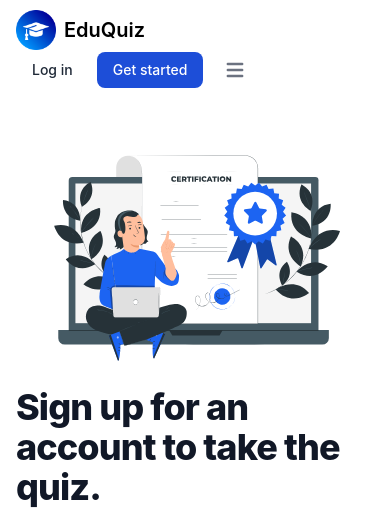
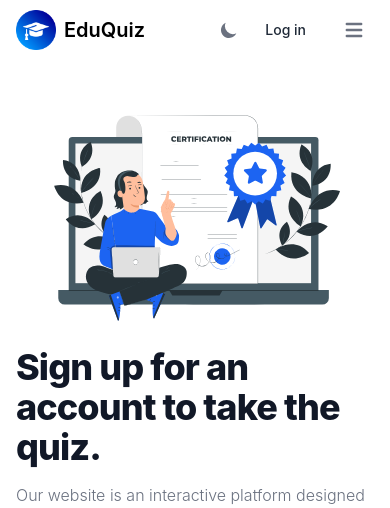
Before and after one commit to yassine20011/EduQuiz, a Django app: page / in a window 390 px wide. Shown: the top 508 px of the page. Run offline with Django 3.2, Linux system fonts and the light colour scheme; some libraries are stand-ins or nearby versions.

Commit message:
fixing get started button

```diff
--- a/loginsystem/templates/base.html
+++ b/loginsystem/templates/base.html
@@ -42,8 +42,8 @@
                     <a href="{% url 'login' %}"
                         class="text-gray-800 dark:text-white hover:bg-gray-50 focus:ring-4 focus:ring-gray-300 font-medium rounded-lg text-sm px-4 lg:px-5 py-2 lg:py-2.5 mr-2 dark:hover:bg-gray-700 focus:outline-none dark:focus:ring-gray-800">Log
                         in</a>
-                    <a href="{% url 'register' %}"
-                        class="text-white bg-primary-700 hover:bg-primary-800 focus:ring-4 focus:ring-primary-300 font-medium rounded-lg text-sm px-4 lg:px-5 py-2 lg:py-2.5 mr-2 dark:bg-primary-600 dark:hover:bg-primary-700 focus:outline-none dark:focus:ring-primary-800">Get
+                    <a href="{% url 'register' %}" id="register-button"
+                        class="hidden lg:block text-white bg-primary-700 hover:bg-primary-800 focus:ring-4 focus:ring-primary-300 font-medium rounded-lg text-sm px-4 lg:px-5 py-2 lg:py-2.5 mr-2 dark:bg-primary-600 dark:hover:bg-primary-700 focus:outline-none dark:focus:ring-primary-800">Get
                         started</a>
                     <button data-collapse-toggle="mobile-menu-2" type="button"
                         class="inline-flex items-center p-2 ml-1 text-sm text-gray-500 rounded-lg lg:hidden hover:bg-gray-100 focus:outline-none focus:ring-2 focus:ring-gray-200 dark:text-gray-400 dark:hover:bg-gray-700 dark:focus:ring-gray-600"
@@ -180,10 +180,6 @@
         }
     });
 
-    // if screenwidth is less than 768px then hide the menu dark mode toggle button
-    if (window.innerWidth < 768) {
-        themeToggleBtn.classList.add('hidden');
-    }
 
 </script>
 
--- a/static/src/output.css
+++ b/static/src/output.css
@@ -2337,6 +2337,10 @@ input[type="range"]::-ms-fill-lower {
     margin-top: 1.25rem;
   }
 
+  .lg\:block {
+    display: block;
+  }
+
   .lg\:flex {
     display: flex;
   }
```
Also changed, not shown: db.sqlite3.
